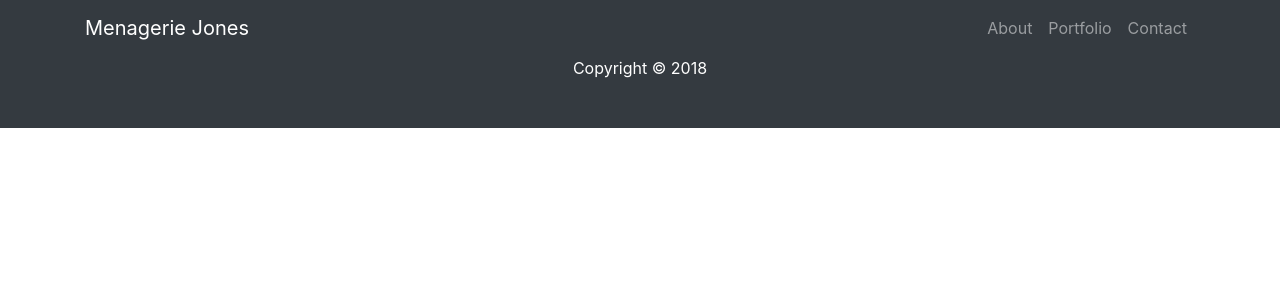
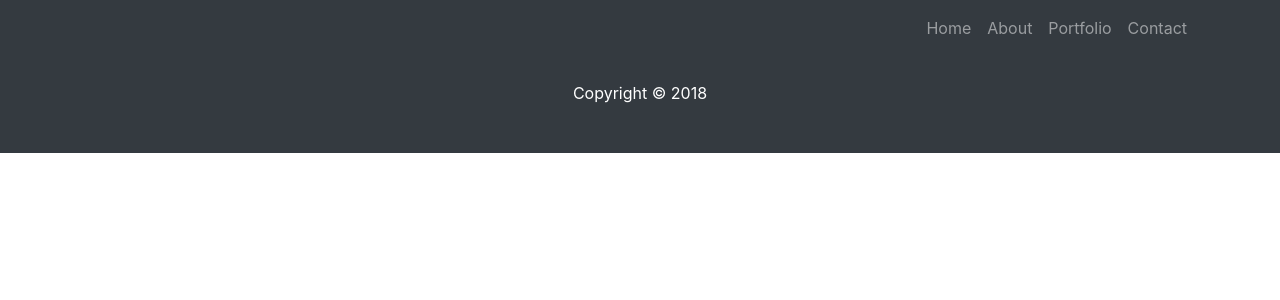
Before and after one commit to jonesrussell/menagerie-jones-www, a React (Create React App) app: page /about in a window 1280 px wide. Shown: the top 300 px of the page. Built offline with nearby package versions, Linux system fonts and the light colour scheme; no server answers; the HTML template or start-up script is replaced by a standard one.

Commit message:
Added Home to nav, hr's to pages

```diff
--- a/src/About.js
+++ b/src/About.js
@@ -26,6 +26,7 @@ class About extends Component {
 		return (
 			<div id="page-about">
 				<h1>{this.state.title}</h1>
+				<hr/>
 				{this.state.body}
 			</div>
 		)
--- a/src/Menu.js
+++ b/src/Menu.js
@@ -30,10 +30,12 @@ class Menu extends Component {
 			<div>
 				<Navbar color="faded" light expand="md" className="navbar navbar-expand-lg navbar-dark bg-dark fixed-top">
 					<div className="container">
-					  <NavbarBrand href="/">Menagerie Jones</NavbarBrand>
 					  <NavbarToggler onClick={this.toggle} />
 					  <Collapse isOpen={this.state.isOpen} navbar>
 						<Nav className="ml-auto" navbar>
+						  <NavItem>
+							<NavLink href="/">Home</NavLink>
+						  </NavItem>
 						  <NavItem>
 							<NavLink href="/about">About</NavLink>
 						  </NavItem>
--- a/src/Portfolio.js
+++ b/src/Portfolio.js
@@ -26,6 +26,7 @@ class Portfolio extends Component {
 		return (
 			<div id="page-portfolio">
 				<h1>{this.state.title}</h1>
+				<hr/>
 				{this.state.body}
 			</div>
 		)
```
